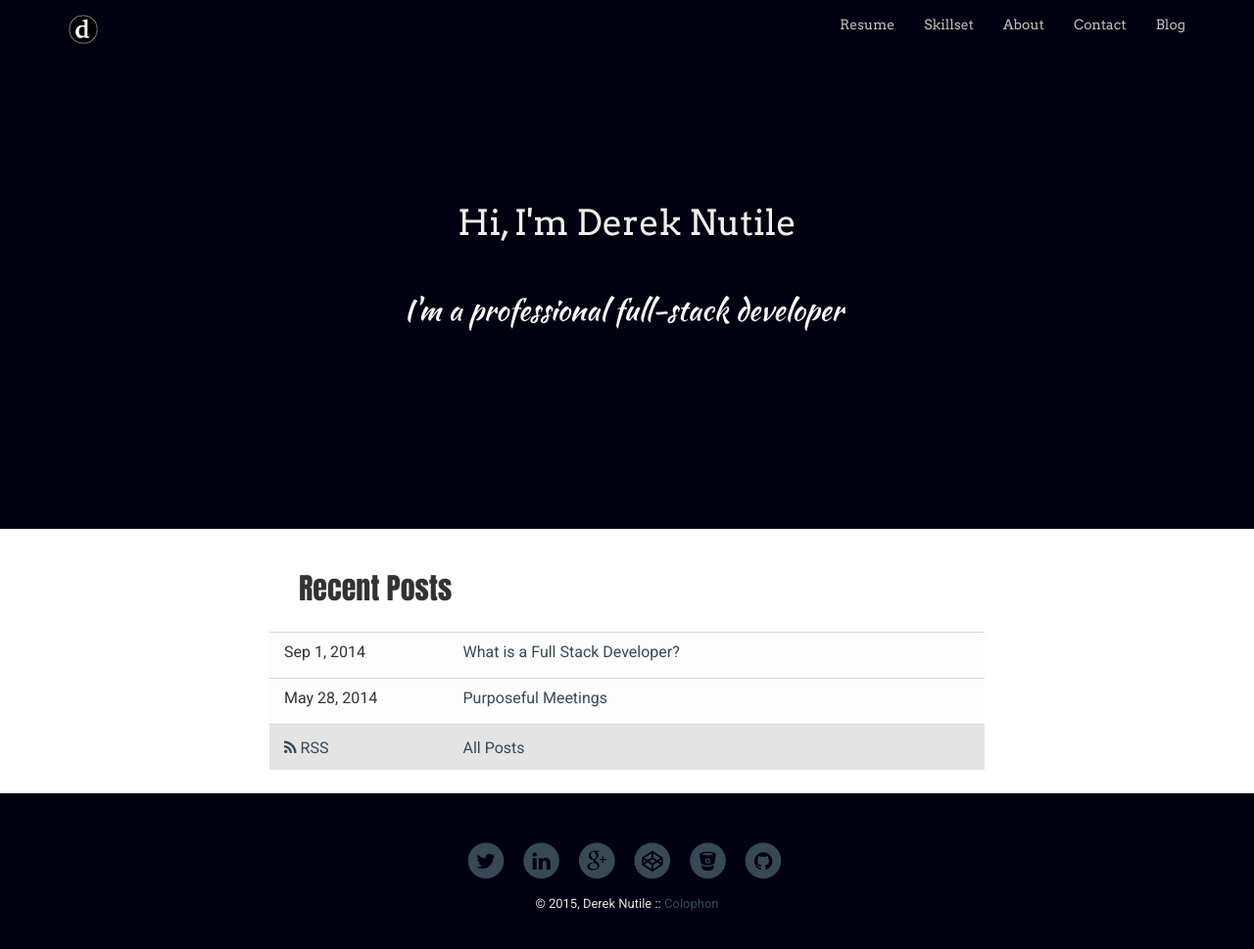
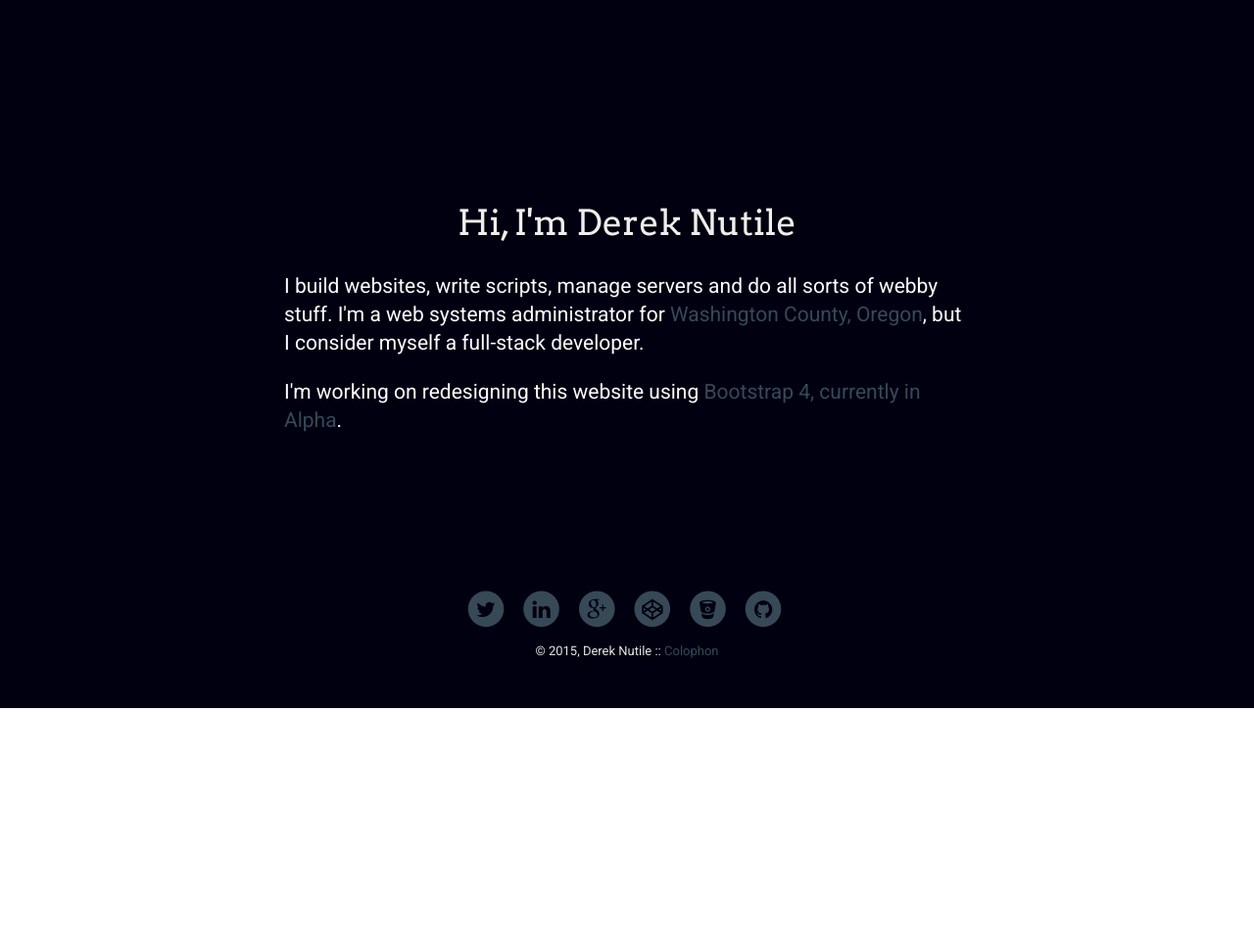
Before and after one commit to dereknutile/dereknutile.github.io, a Jekyll site: the page built from index.html, in a window 1280 px wide and 981 px high. Shown: the top 969 px of the window at 98% size. Built offline with Jekyll 4.4.1, drawn with Linux system fonts in a browser that asks for light colours.

Commit message:
Resets lander for new work.

```diff
--- /dev/null
+++ b/_layouts/plain.html
@@ -0,0 +1,20 @@
+<!DOCTYPE html>
+<html>
+
+  {% include structure/head.html %}
+
+  <body class="body-navbar-padding">
+
+
+    <div class="content">
+      {{ content }}
+    </div><!-- /.content -->
+
+    {% include common/footer.html %}
+
+  </body>
+
+  {% include structure/scripts.html %}
+  {% include structure/analytics.html %}
+
+</html>
--- a/index.html
+++ b/index.html
@@ -1,32 +1,13 @@
 ---
-layout: default
+layout: plain
 ---
 
 <section class="palette header-banner-lg">
 <div class="container page-section-lg">
   <div class="row">
-    <h1 class="landing-title text-shadow-dark animated fadeInDownBig">Hi, I'm {{ site.title }}</h1>
-    <h3 class="landing-intro animated fadeIn">
-      <span class="swap-text animated slideInUp">I make web things&nbsp;</span>
-      <span class="swap-text animated slideInUp">I'm a professional full-stack developer&nbsp;</span>
-      <span class="swap-text animated slideInUp">I code the frontend&nbsp;</span>
-      <span class="swap-text animated slideInUp">I architect the backend&nbsp;</span>
-      <span class="swap-text animated slideInUp">I administer the system&nbsp;</span>
-      <span class="swap-text animated slideInUp">I'm a programming polyglot&nbsp;</span>
-      <span class="swap-text animated bounceInUp"><a href="/skills">I may be a unicorn ??</a>&nbsp;</span>
-      <span class="swap-text animated slideInUp">I'm a husband and dad&nbsp;</span>
-      <span class="swap-text animated slideInUp">I'm a runner&nbsp;</span>
-      <span class="swap-text animated slideInUp"><a href="/contact">... and I'm for hire&nbsp;</a></span>
-    </h3>
+    <h1 class="landing-title text-shadow-dark">Hi, I'm {{ site.title }}</h1>
+    <p class="lead">I build websites, write scripts, manage servers and do all sorts of webby stuff.  I'm a web systems administrator for <a href="" target="_blank">Washington County, Oregon</a>, but I consider myself a full-stack developer.
+    <p class="lead">I'm working on redesigning this website using  <a href="http://v4-alpha.getbootstrap.com/" target="_blank">Bootstrap 4, currently in Alpha</a>.</p>
   </div><!-- /.row -->
 </div><!-- /.container -->
 </section>
-
-<section class="palette">
-<div class="container page-section">
-  <h3>Recent Posts</h3>
-  <div class="row">
-    {% include common/recent_posts.html %}
-  </div><!-- /.row -->
-</div><!-- /.container -->
-</section>
```
